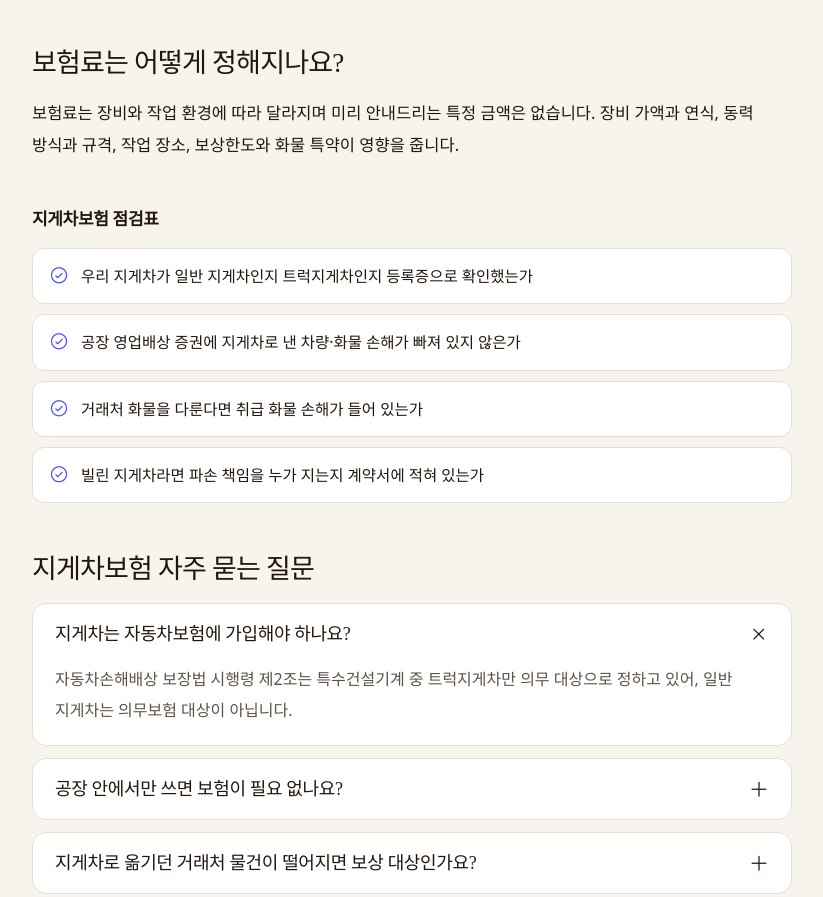
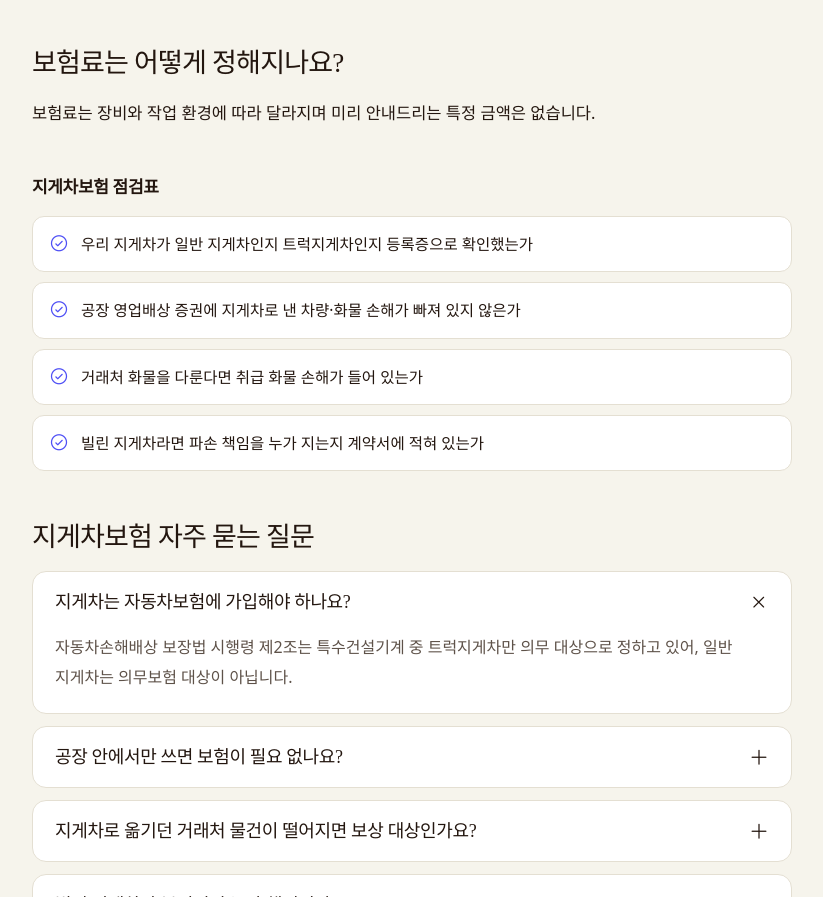
Before and after one commit to hipa01hicokr-art/factory-yangsimlab, a plain HTML site: page columns/forklift/index.html in a window 1280 px wide. Shown: the part 3350-4247 px from the top of the page, without its empty margins (228-1051 px from the left). Drawn offline with nearby package versions, Linux system fonts and the light colour scheme; a web font is replaced by a local one.

Commit message:
fix: 새 칼럼 보험료 문단을 심의본 문구로 되돌림

```diff
--- a/columns/forklift/index.html
+++ b/columns/forklift/index.html
@@ -84,7 +84,7 @@
   <p class="blk-title">지게차 종류별 의무보험과 대비 방법</p><div class="tbl"><table><thead><tr><th scope="col">구분</th><th scope="col">의무보험(자동차손해배상)</th><th scope="col">주로 생기는 사고</th><th scope="col">대비 방법</th></tr></thead><tbody><tr><td>일반 지게차</td><td>대상 아님</td><td>공장 안 충돌, 화물 낙하, 거래처 차량 파손</td><td>지게차 배상·장비 담보, 영업배상</td></tr><tr><td>트럭지게차</td><td>대상(시행령 제2조 제7호)</td><td>도로 주행 사고</td><td>의무보험 + 작업 중 담보</td></tr><tr><td>임차·리스 지게차</td><td>계약 조건 확인</td><td>장비 파손 책임 분쟁</td><td>임대차계약 손해 부담 조항 확인</td></tr></tbody></table></div>
   <div class="scene">(가상 사례) 납품하러 온 거래처 화물차 옆에서 공장 지게차가 팔레트를 내리다 화물차 적재함을 찍었다고 해 봅시다. 일반 지게차라 의무보험이 없고, 공장 영업배상 증권에 차량 손해가 빠져 있다면 수리비를 공장이 직접 물어야 할 수 있습니다.</div>
   <h2>보험료는 어떻게 정해지나요?</h2>
-  <p class="t">보험료는 장비와 작업 환경에 따라 달라지며 미리 안내드리는 특정 금액은 없습니다. 장비 가액과 연식, 동력 방식과 규격, 작업 장소, 보상한도와 화물 특약이 영향을 줍니다.</p>
+  <p class="t">보험료는 장비와 작업 환경에 따라 달라지며 미리 안내드리는 특정 금액은 없습니다.</p>
   <p class="blk-title">지게차보험 점검표</p><ul class="chk"><li><i class="ph ph-check-circle"></i>우리 지게차가 일반 지게차인지 트럭지게차인지 등록증으로 확인했는가</li><li><i class="ph ph-check-circle"></i>공장 영업배상 증권에 지게차로 낸 차량·화물 손해가 빠져 있지 않은가</li><li><i class="ph ph-check-circle"></i>거래처 화물을 다룬다면 취급 화물 손해가 들어 있는가</li><li><i class="ph ph-check-circle"></i>빌린 지게차라면 파손 책임을 누가 지는지 계약서에 적혀 있는가</li></ul>
   <section class="faqs" aria-label="자주 묻는 질문"><h2>지게차보험 자주 묻는 질문</h2><div class="qa"><details open><summary>지게차는 자동차보험에 가입해야 하나요?<i class="ph ph-plus"></i></summary><p>자동차손해배상 보장법 시행령 제2조는 특수건설기계 중 트럭지게차만 의무 대상으로 정하고 있어, 일반 지게차는 의무보험 대상이 아닙니다.</p></details><details><summary>공장 안에서만 쓰면 보험이 필요 없나요?<i class="ph ph-plus"></i></summary><p>공장 안이라도 거래처 직원, 방문 차량, 남의 화물과 부딪히는 사고가 생길 수 있어 배상 담보를 따로 확인하는 것이 좋습니다.</p></details><details><summary>지게차로 옮기던 거래처 물건이 떨어지면 보상 대상인가요?<i class="ph ph-plus"></i></summary><p>취급 화물 손해를 담보하는 특약이 있다면 보상 대상이 될 수 있습니다. 일반 배상 담보만으로는 빠지는 경우가 있습니다.</p></details><details><summary>빌린 지게차가 부서지면 누가 책임지나요?<i class="ph ph-plus"></i></summary><p>임대차계약에서 정한 손해 부담 조항을 따릅니다. 장비 손해 담보를 누가 가입할지 계약 때 정해 두는 것이 좋습니다.</p></details></div></section>
   <div class="concl"><h2>의무보험이 없는 자리를 채우세요</h2><p>지게차보험은 의무보험이 닿지 않는 공장 안 작업 사고와 장비 손해를 대비하는 보험입니다. 등록증으로 기종부터 확인하고, 영업배상 증권에 지게차 사고가 빠져 있는지 함께 볼 필요가 있습니다.</p></div>
```
Also changed, not shown: index.html (+8 -0 lines), llms-full.txt.
